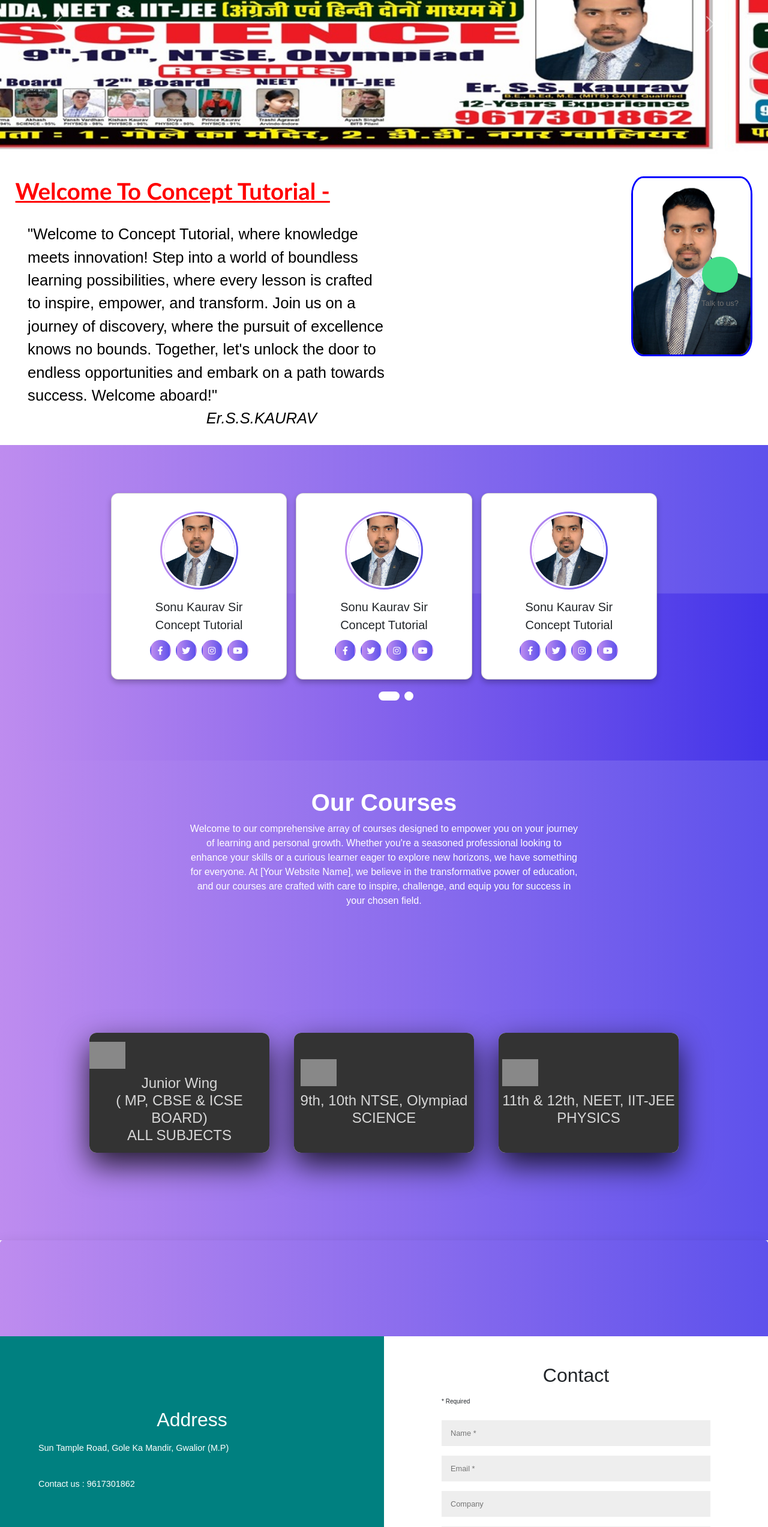
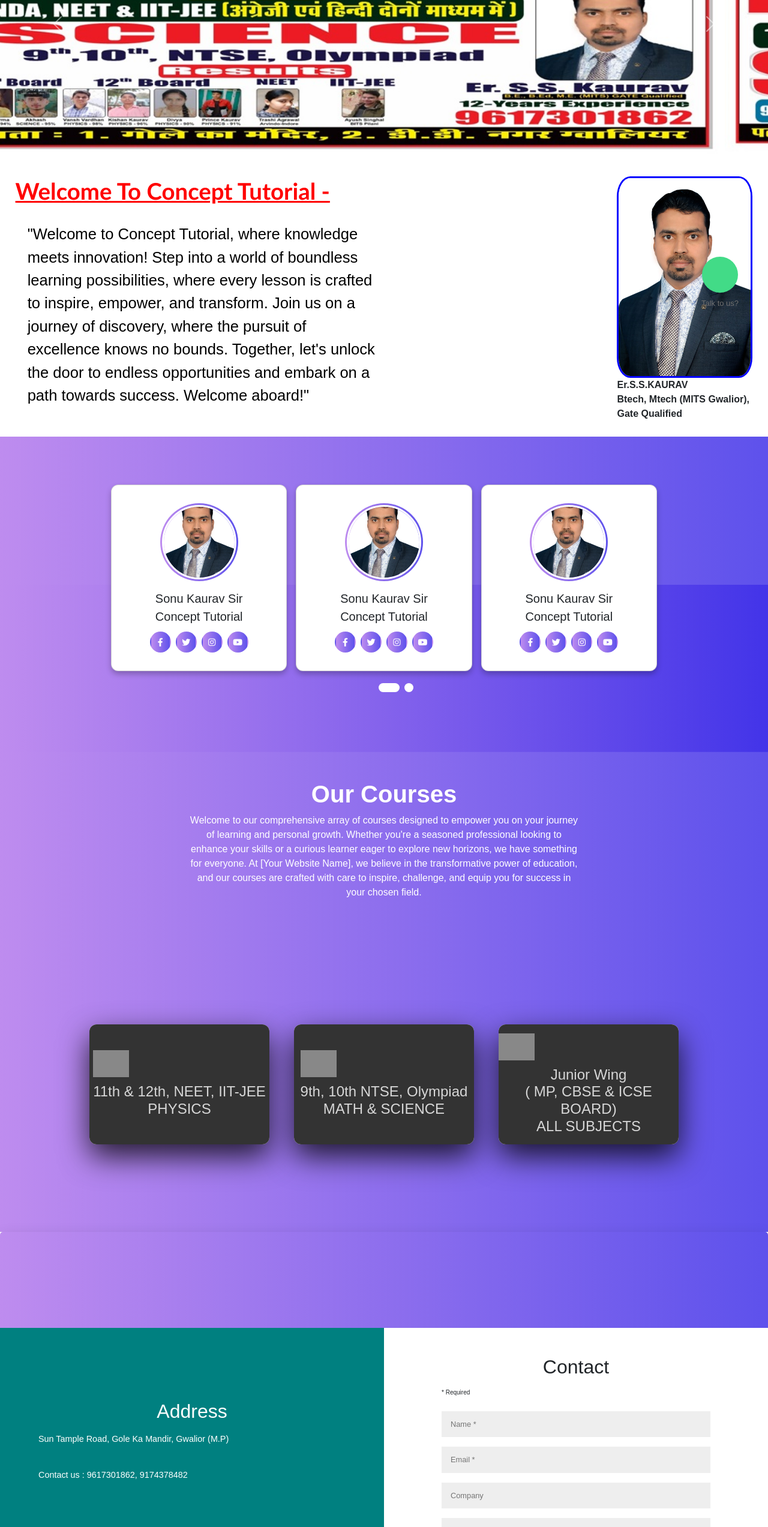
Before and after one commit to ankitgithu/ConceptTutorial, a plain HTML site: page index.html in a window 1280 px wide. Shown: the part 240-2786 px from the top of the page at 60% size. Drawn offline with nearby package versions, Linux system fonts and the light colour scheme; grey boxes are pictures that could not be loaded; some icons are missing.

Commit message:
first commit

```diff
--- a/index.html
+++ b/index.html
@@ -40,7 +40,7 @@
     <!-- Whatsapp floating Icon -->
 
     <div class="floating_btn">
-      <a target="_blank" href="https://wa.me/+916260234593">
+      <a target="_blank" href="https://wa.me/+919617301862">
         <div class="contact_icon">
           <i class="bi bi-whatsapp my-float"></i>
         </div>
@@ -161,11 +161,13 @@
 
       <br>
 
-      <span style="font-style: italic; margin-left: 50%;"> Er.S.S.KAURAV </span>
+
       </div>
       </div>
       <div>
         <img class="intro_img" src="./Media/MyPhoto.jpg"  >
+
+        <span style="font-weight: bold; margin-top: 1%; font-size: medium;"> Er.S.S.KAURAV  <br>Btech, Mtech (MITS Gwalior), Gate Qualified</span>
       </div>
 
 
@@ -314,26 +316,31 @@
 
       </div>
       <div class="Courses_container">
+
+
+
+
         <div class="Courses_card">
           <div class="face face1">
             <div class="content">
               <img src="https://image.flaticon.com/icons/svg/681/681611.svg" alt="">
-              <h3>Junior Wing <br>( MP, CBSE & ICSE BOARD)<br>ALL SUBJECTS</h3>
+              <h3>11th & 12th, NEET, IIT-JEE<br>PHYSICS</h3>
             </div>
           </div>
           <div class="face face2">
             <div class="content">
-              <p>"Explore our Junior Wing for dynamic courses tailored to young learners, fostering creativity, curiosity, </p>
+              <p>For students preparing for 11th & 12th, NEET, and IIT-JEE exams, mastering physics concepts is key to success in these competitive exams.</p>
               <a href="#">Read More</a>
             </div>
           </div>
         </div>
 
+
         <div class="Courses_card">
           <div class="face face1">
             <div class="content">
               <img src="https://image.flaticon.com/icons/svg/681/681611.svg" alt="">
-              <h3>9th, 10th NTSE, Olympiad<br>SCIENCE</h3>
+              <h3>9th, 10th NTSE, Olympiad<br> MATH & SCIENCE</h3>
             </div>
           </div>
           <div class="face face2">
@@ -345,16 +352,18 @@
           </div>
         </div>
 
+
+
         <div class="Courses_card">
           <div class="face face1">
             <div class="content">
               <img src="https://image.flaticon.com/icons/svg/681/681611.svg" alt="">
-              <h3>11th & 12th, NEET, IIT-JEE<br>PHYSICS</h3>
+              <h3>Junior Wing <br>( MP, CBSE & ICSE BOARD)<br>ALL SUBJECTS</h3>
             </div>
           </div>
           <div class="face face2">
             <div class="content">
-              <p>For students preparing for 11th & 12th, NEET, and IIT-JEE exams, mastering physics concepts is key to success in these competitive exams.</p>
+              <p>"Explore our Junior Wing for dynamic courses tailored to young learners, fostering creativity, curiosity, </p>
               <a href="#">Read More</a>
             </div>
           </div>
@@ -382,14 +391,14 @@
           <h2>Address</h2>
           <p>Sun Tample Road, Gole Ka Mandir, Gwalior (M.P)</p>
             <br>
-            <p>Contact us : 9617301862</p>
+            <p>Contact us : 9617301862, 9174378482</p>
 
             <iframe  src="https://www.google.com/maps/embed?pb=!1m18!1m12!1m3!1d1388.7047131876961!2d78.21148991758967!3d26.235290176374402!2m3!1f0!2f0!3f0!3m2!1i1024!2i768!4f13.1!3m3!1m2!1s0x3976c11eed9adfed%3A0x75d6492026806265!2sConcept%20Tutorial!5e0!3m2!1sen!2sin!4v1709717661673!5m2!1sen!2sin" width="250px" height="200px" style="border:0;" allowfullscreen="" loading="lazy" referrerpolicy="no-referrer-when-downgrade"></iframe>
         </div>
           </div>
         <div class="right-container">
           <div class="right-inner-container">
-            <form action="https://formsubmit.co/akrp1432@gmail.com" method="POST">
+            <form action="https://formsubmit.co/sskccn@gmail.com" method="POST">
           <h2 class="lg-view">Contact</h2>
           <h2 class="sm-view">Let's Chat</h2>
                <p>* Required</p>
```
